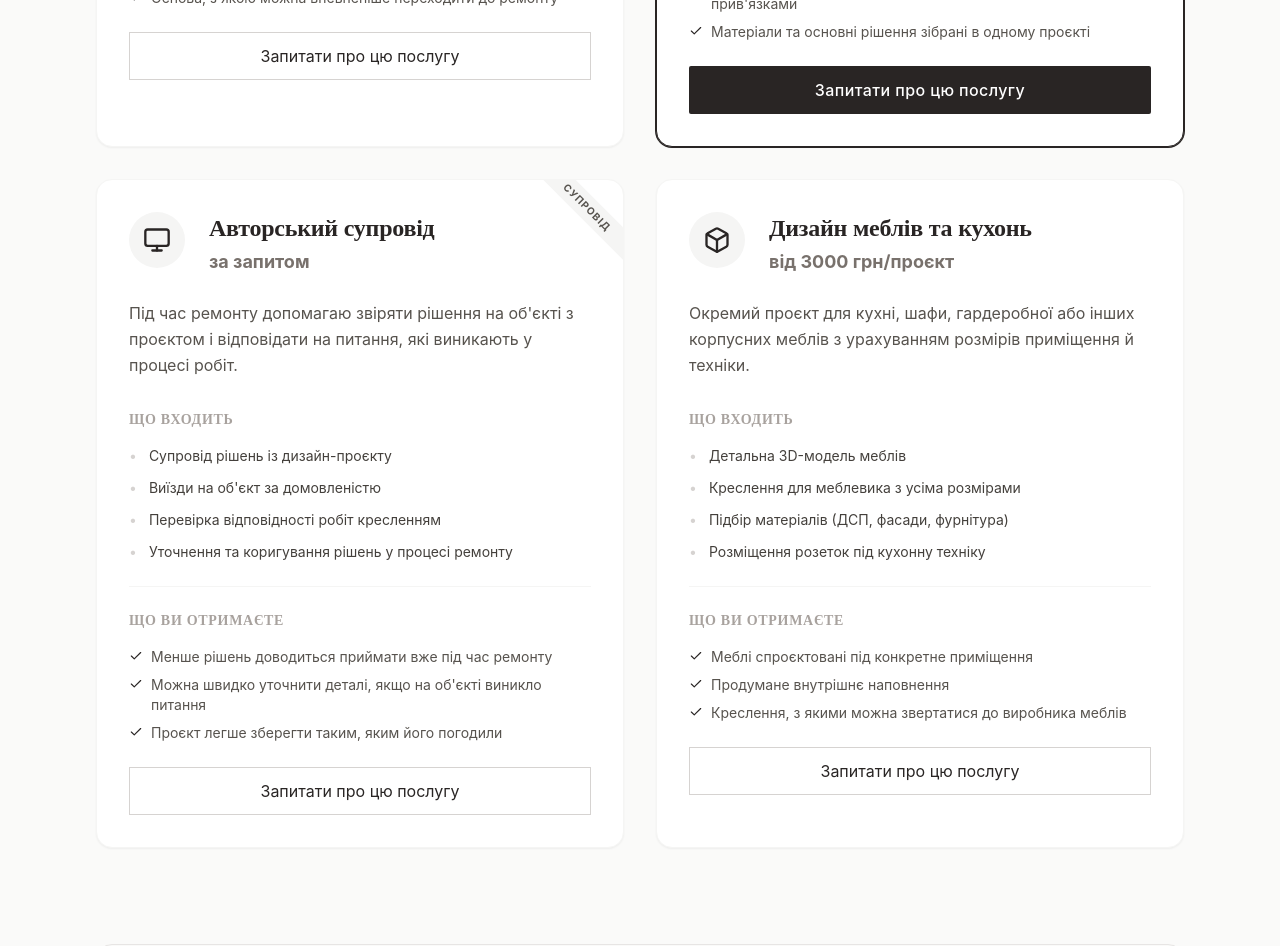
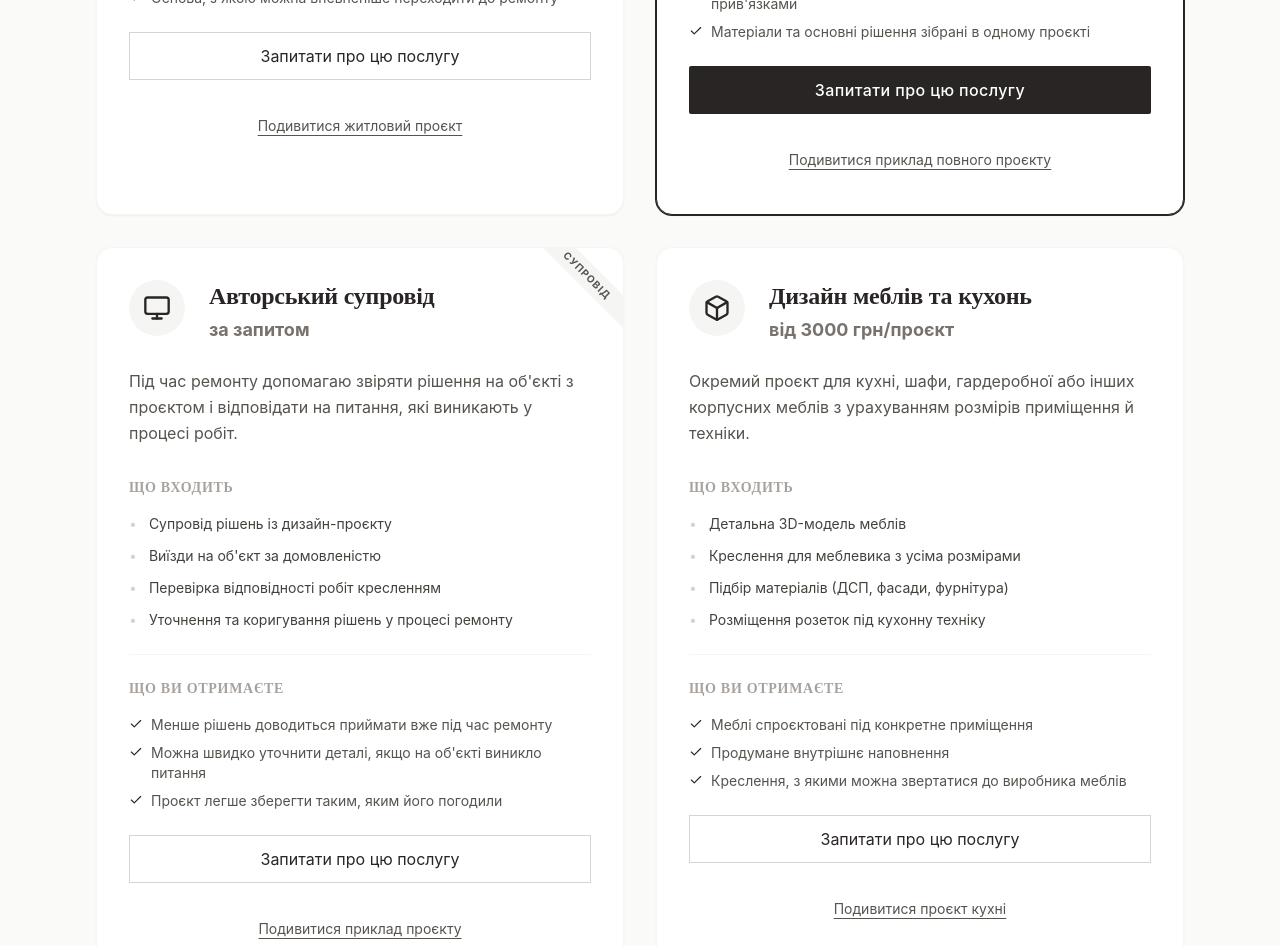
Before and after one commit to certdep-spec/irina-design, a React (Vite) app: page /services in a window 1280 px wide. Shown: the part 1360-2306 px from the top of the page. Built offline with nearby package versions, Linux system fonts and the light colour scheme.

Commit message:
seo: link services to relevant portfolio cases

```diff
--- a/src/pages/Services.tsx
+++ b/src/pages/Services.tsx
@@ -23,6 +23,8 @@ function Services() {
         "Консультація щодо зонування",
       ],
       badge: "Швидкий старт",
+      caseHref: "/portfolio/zhytlovyi-interier-120-m2",
+      caseLabel: "Подивитися житловий проєкт",
     },
     {
       icon: FiHome,
@@ -44,6 +46,8 @@ function Services() {
       ],
       badge: "Популярний вибір",
       isPopular: true,
+      caseHref: "/portfolio/zhytlovyi-interier-120-m2",
+      caseLabel: "Подивитися приклад повного проєкту",
     },
     {
       icon: FiMonitor,
@@ -63,6 +67,8 @@ function Services() {
         "Уточнення та коригування рішень у процесі ремонту",
       ],
       badge: "Супровід",
+      caseHref: "/portfolio/zhytlovyi-interier-120-m2",
+      caseLabel: "Подивитися приклад проєкту",
     },
     {
       icon: FiBox,
@@ -81,6 +87,8 @@ function Services() {
         "Підбір матеріалів (ДСП, фасади, фурнітура)",
         "Розміщення розеток під кухонну техніку",
       ],
+      caseHref: "/portfolio/dyzain-kukhni",
+      caseLabel: "Подивитися проєкт кухні",
     },
   ];
 
@@ -256,6 +264,13 @@ function Services() {
                   >
                     Запитати про цю послугу
                   </Link>
+                  <Link
+                    to={service.caseHref}
+                    data-cta-name={`services_${index}_case`}
+                    className="inline-flex items-center justify-center w-full min-h-[44px] text-sm text-stone-600 underline underline-offset-4 hover:text-stone-900 transition"
+                  >
+                    {service.caseLabel}
+                  </Link>
                 </div>
               </div>
             ))}
```
